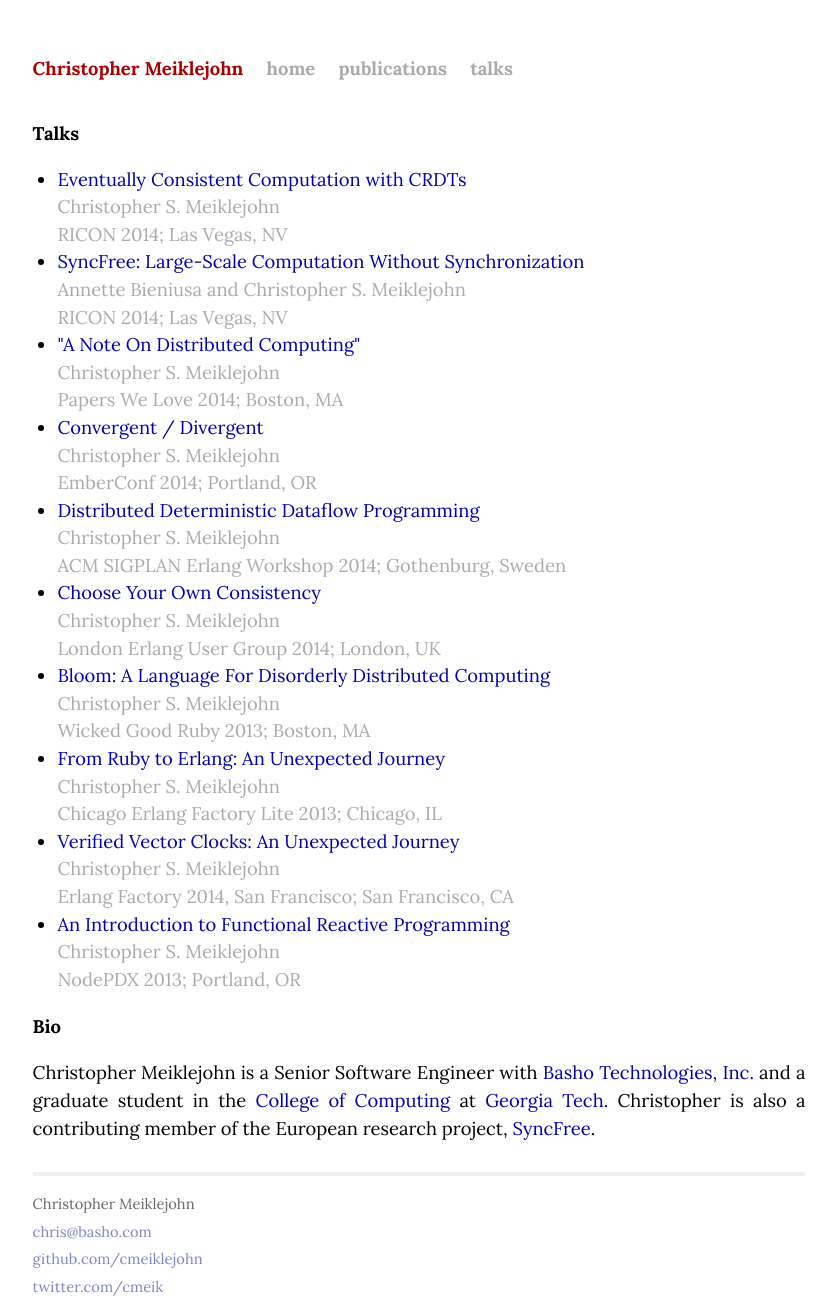
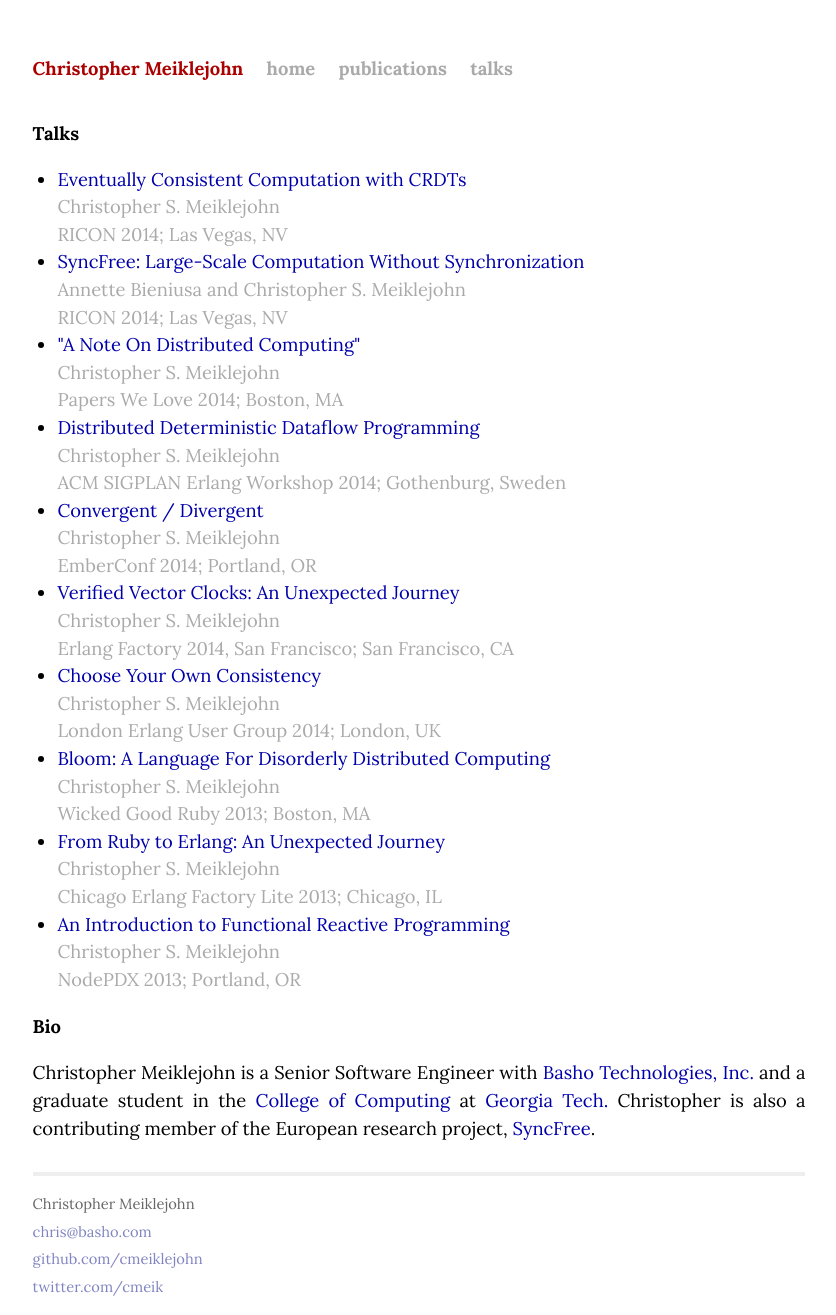
Before and after one commit to cmeiklejohn/cmeiklejohn.github.io, a Jekyll site: the page built from talks.html, in a window 1280 px wide. Shown: the whole page, without its empty margins (221-1057 px from the left). Built offline with Jekyll 4.4.1, drawn with Linux system fonts in a browser that asks for light colours; comment, search, counter and statistics services are not loaded.

Commit message:
Update talks

```diff
--- a/talks.html
+++ b/talks.html
@@ -22,14 +22,19 @@ title: Talks
       <span class="date">Papers We Love 2014; Boston, MA</span>
     </li>
     <li>
+      <a href="https://www.youtube.com/watch?v=vk0-48qacqw">Distributed Deterministic Dataflow Programming</a>
+      <span class="author">Christopher S. Meiklejohn</span>
+      <span class="date">ACM SIGPLAN Erlang Workshop 2014; Gothenburg, Sweden</span>
+    </li>
+    <li>
       <a href="https://www.youtube.com/watch?v=qyVNG7fnubQ">Convergent / Divergent</a>
       <span class="author">Christopher S. Meiklejohn</span>
       <span class="date">EmberConf 2014; Portland, OR</span>
     </li>
     <li>
-      <a href="https://www.youtube.com/watch?v=vk0-48qacqw">Distributed Deterministic Dataflow Programming</a>
+      <a href="https://www.youtube.com/watch?v=IINmkv4izVQ">Verified Vector Clocks: An Unexpected Journey</a>
       <span class="author">Christopher S. Meiklejohn</span>
-      <span class="date">ACM SIGPLAN Erlang Workshop 2014; Gothenburg, Sweden</span>
+      <span class="date">Erlang Factory 2014, San Francisco; San Francisco, CA</span>
     </li>
     <li>
       <a href="https://www.youtube.com/watch?v=a0tNH3rBi94">Choose Your Own Consistency</a>
@@ -47,11 +52,6 @@ title: Talks
       <span class="date">Chicago Erlang Factory Lite 2013; Chicago, IL</span>
     </li>
     <li>
-      <a href="https://www.youtube.com/watch?v=IINmkv4izVQ">Verified Vector Clocks: An Unexpected Journey</a>
-      <span class="author">Christopher S. Meiklejohn</span>
-      <span class="date">Erlang Factory 2014, San Francisco; San Francisco, CA</span>
-    </li>
-    <li>
       <a href="https://www.youtube.com/watch?v=ZOCCzDNsAtI">An Introduction to Functional Reactive Programming</a>
       <span class="author">Christopher S. Meiklejohn</span>
       <span class="date">NodePDX 2013; Portland, OR</span>
```
